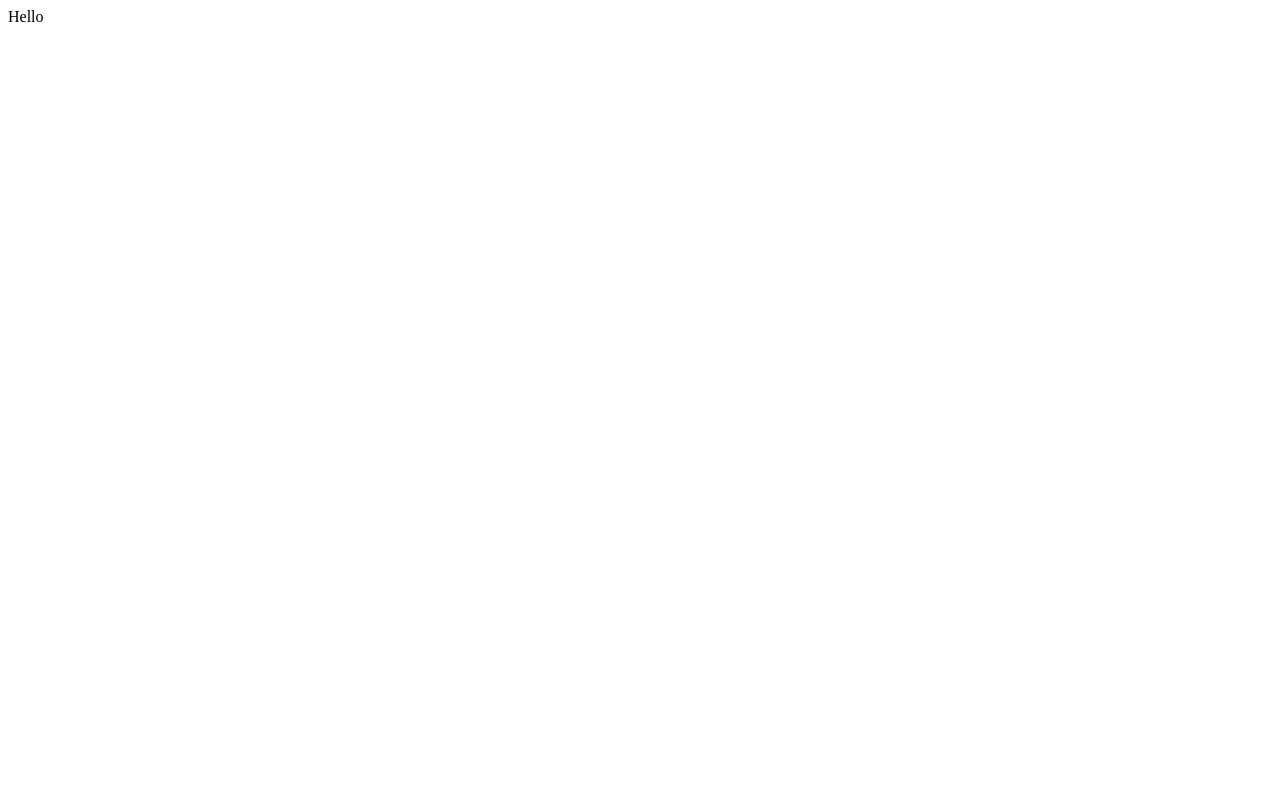
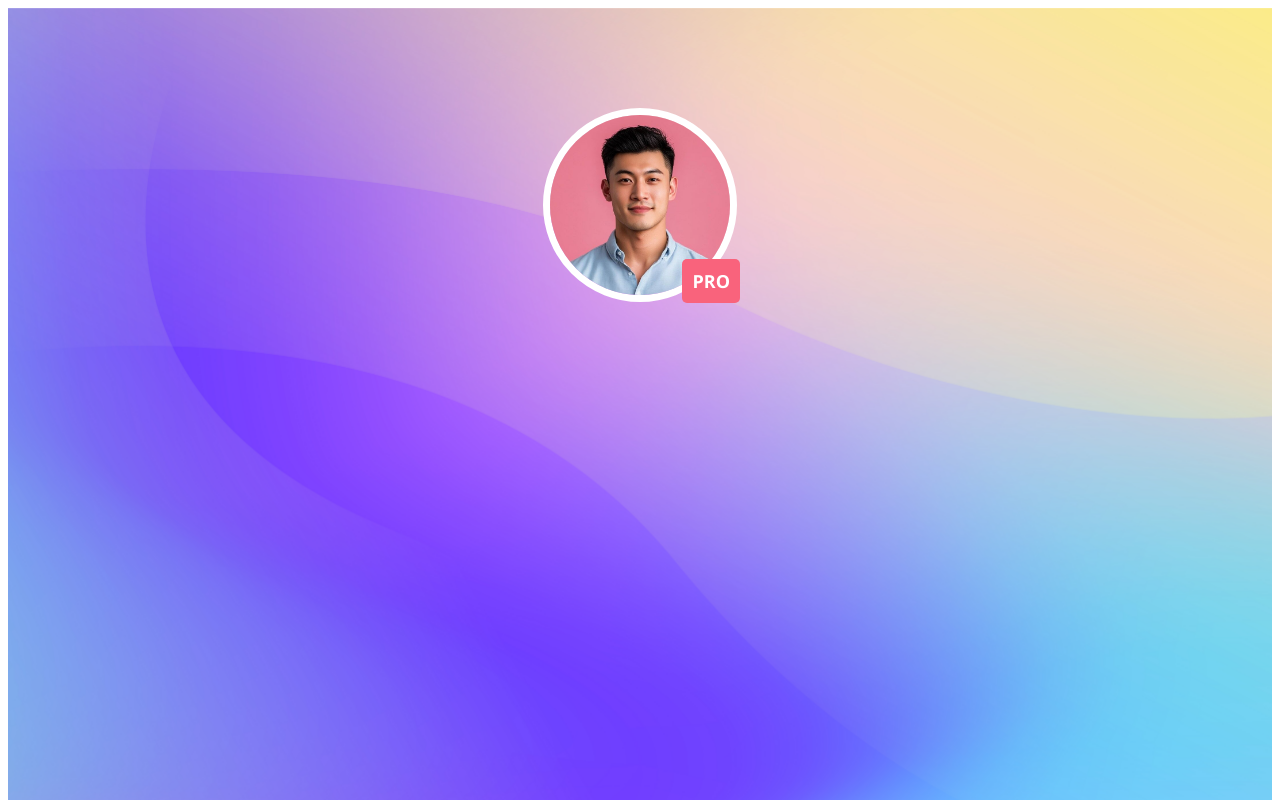
Before and after one commit to mosidrum/social-website-page, a React (Vite) app: page / in a window 1280 px wide. Shown: the top 800 px of the page. Built offline with nearby package versions, Linux system fonts and the light colour scheme.

Commit message:
added user avatar

```diff
--- a/src/App.jsx
+++ b/src/App.jsx
@@ -1,7 +1,10 @@
-import React from 'react';
-
+import Hero from './components/Hero-Section/Hero.jsx';
 function App() {
-  return <div>Hello</div>;
+  return (
+    <div>
+      <Hero />
+    </div>
+  );
 }
 
 export default App;
--- /dev/null
+++ b/src/components/Hero-Section/Avatar.jsx
@@ -0,0 +1,10 @@
+function Avatar({ photo, text }) {
+  return (
+    <div className="avatar">
+      <img src={photo} alt={photo} />
+      <span>{text}</span>
+    </div>
+  );
+}
+
+export default Avatar;
--- /dev/null
+++ b/src/components/Hero-Section/Hero.css
@@ -0,0 +1,42 @@
+.text {
+  font-size: 30px;
+  color: greenyellow;
+}
+
+.container {
+  height: 100vh;
+  width: 100%;
+  background: url(images/pastel.jpg);
+  background-position: center;
+  background-size: cover;
+  text-align: center;
+  display: flex;
+  flex-direction: column;
+  align-items: center;
+  padding: 100px 0;
+  color: white;
+  font-family: "Segoe UI";
+}
+.avatar {
+  height: 200px;
+  width: 200px;
+  position: relative;
+}
+.avatar > img {
+  height: 90%;
+  width: 90%;
+  border-radius: 50%;
+  border: 7px solid white;
+}
+
+.avatar span {
+  position: absolute;
+  right: 0;
+  bottom: 5px;
+  background-color: #f9637c;
+
+  font-size: 18px;
+  padding: 10px;
+  border-radius: 5px;
+  font-weight: 600;
+}
--- /dev/null
+++ b/src/components/Hero-Section/Hero.jsx
@@ -0,0 +1,13 @@
+import './Hero.css';
+import protrait from './images/protrait.jpg';
+import Avatar from './Avatar.jsx';
+
+function Hero() {
+  return (
+    <div className="container">
+      <Avatar photo={protrait} text="PRO" />
+    </div>
+  );
+}
+
+export default Hero;
```
Also changed, not shown: src/components/Hero-Section/images/pastel.jpg (added), src/components/Hero-Section/images/protrait.jpg (added).
